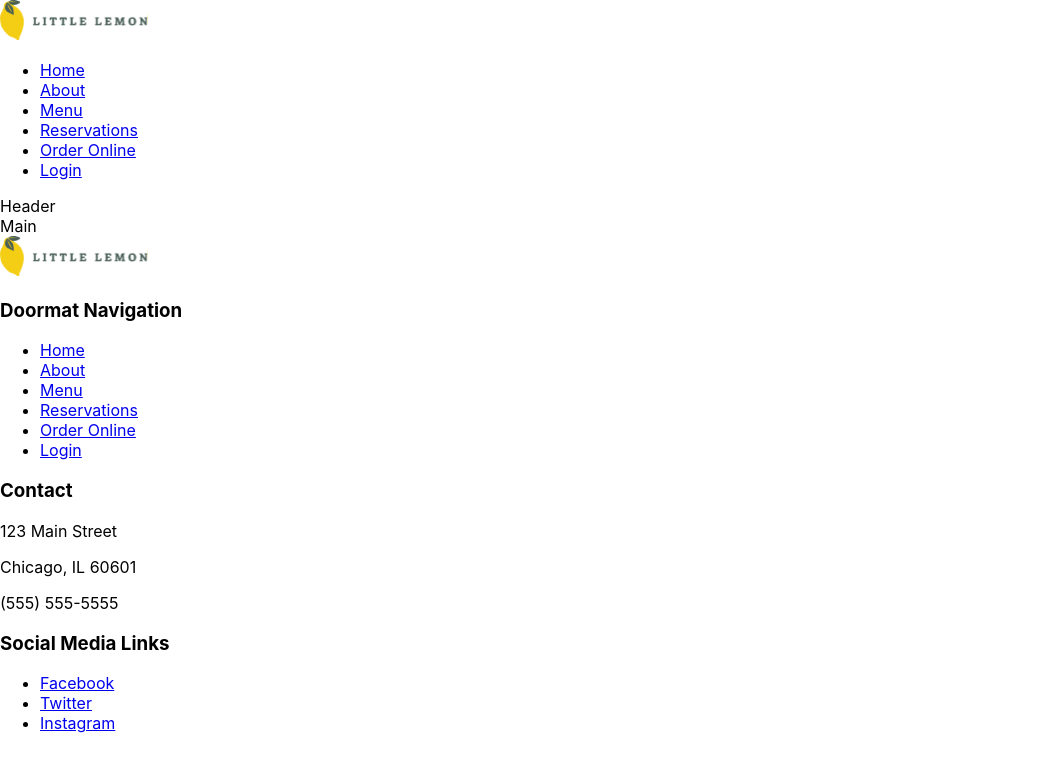
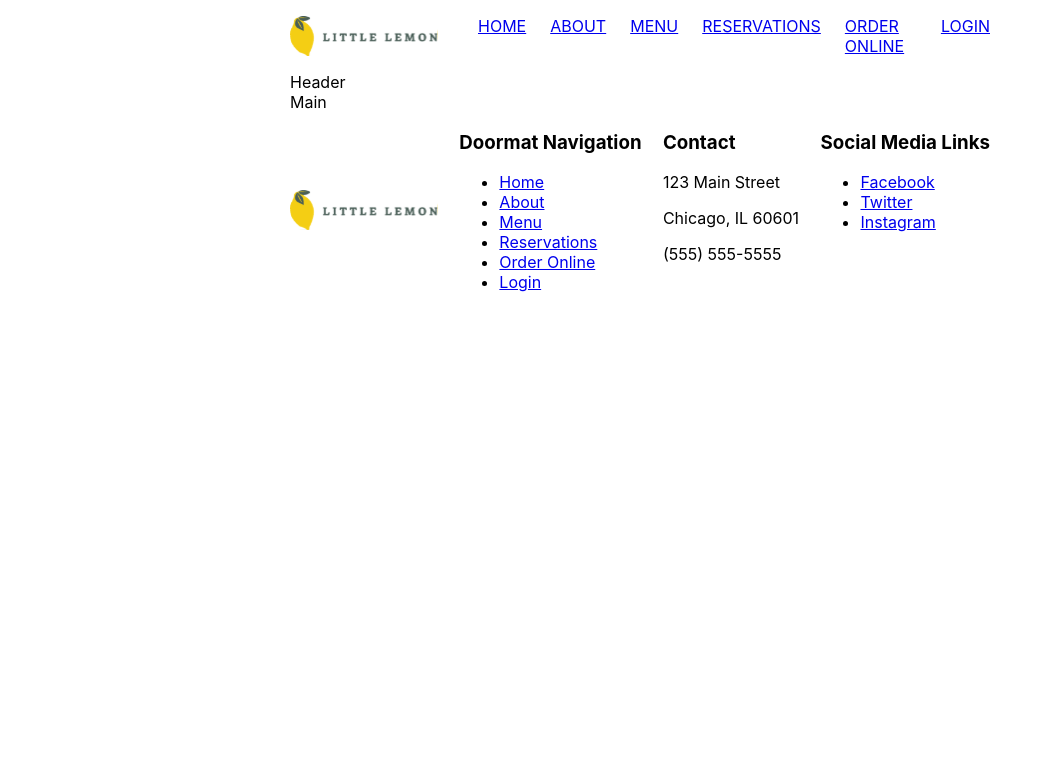
Before and after one commit to mertefeisawesome/meta-frontend-capstone, a React (Create React App) app: page / in a window 1280 px wide. Shown: the top 772 px of the page, without its empty margins (0-1053 px from the left). Built offline with nearby package versions, Linux system fonts and the light colour scheme.

Commit message:
main css changes

```diff
--- a/src/App.css
+++ b/src/App.css
@@ -1,38 +1,36 @@
-.App {
-  text-align: center;
+nav {
+  display: flex;
+  justify-content: space-between;
 }
 
-.App-logo {
-  height: 40vmin;
-  pointer-events: none;
+nav ul {
+  display: flex;
+  list-style-type: none;
+  gap: 24px;
+  text-transform: uppercase;
 }
 
-@media (prefers-reduced-motion: no-preference) {
-  .App-logo {
-    animation: App-logo-spin infinite 20s linear;
-  }
+header {
+  display: flex;
+  justify-content: space-between;
 }
 
-.App-header {
-  background-color: #282c34;
-  min-height: 100vh;
+.specials {
   display: flex;
   flex-direction: column;
-  align-items: center;
-  justify-content: center;
-  font-size: calc(10px + 2vmin);
-  color: white;
 }
 
-.App-link {
-  color: #61dafb;
+.specials-header {
+  display: flex;
+  justify-content: space-between;
 }
 
-@keyframes App-logo-spin {
-  from {
-    transform: rotate(0deg);
-  }
-  to {
-    transform: rotate(360deg);
-  }
+.specials-menu {
+  display: grid;
+  grid-template-columns: repeat(3, 1fr);
 }
+
+footer {
+  display:flex;
+  justify-content: space-between;
+}
--- a/src/index.css
+++ b/src/index.css
@@ -5,6 +5,8 @@ body {
     sans-serif;
   -webkit-font-smoothing: antialiased;
   -moz-osx-font-smoothing: grayscale;
+  padding-left: 290px;
+  padding-right:290px;
 }
 
 code {
```
